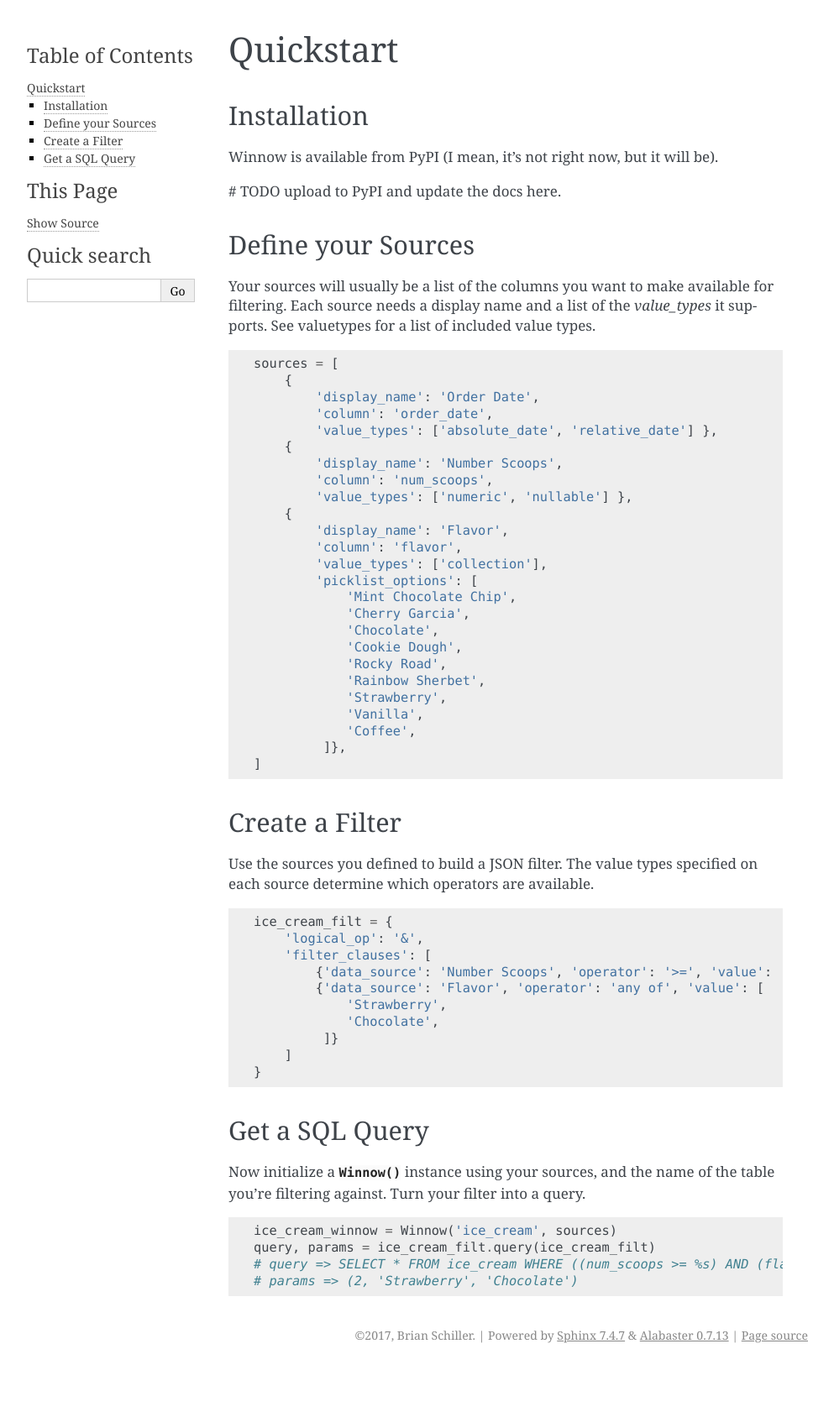
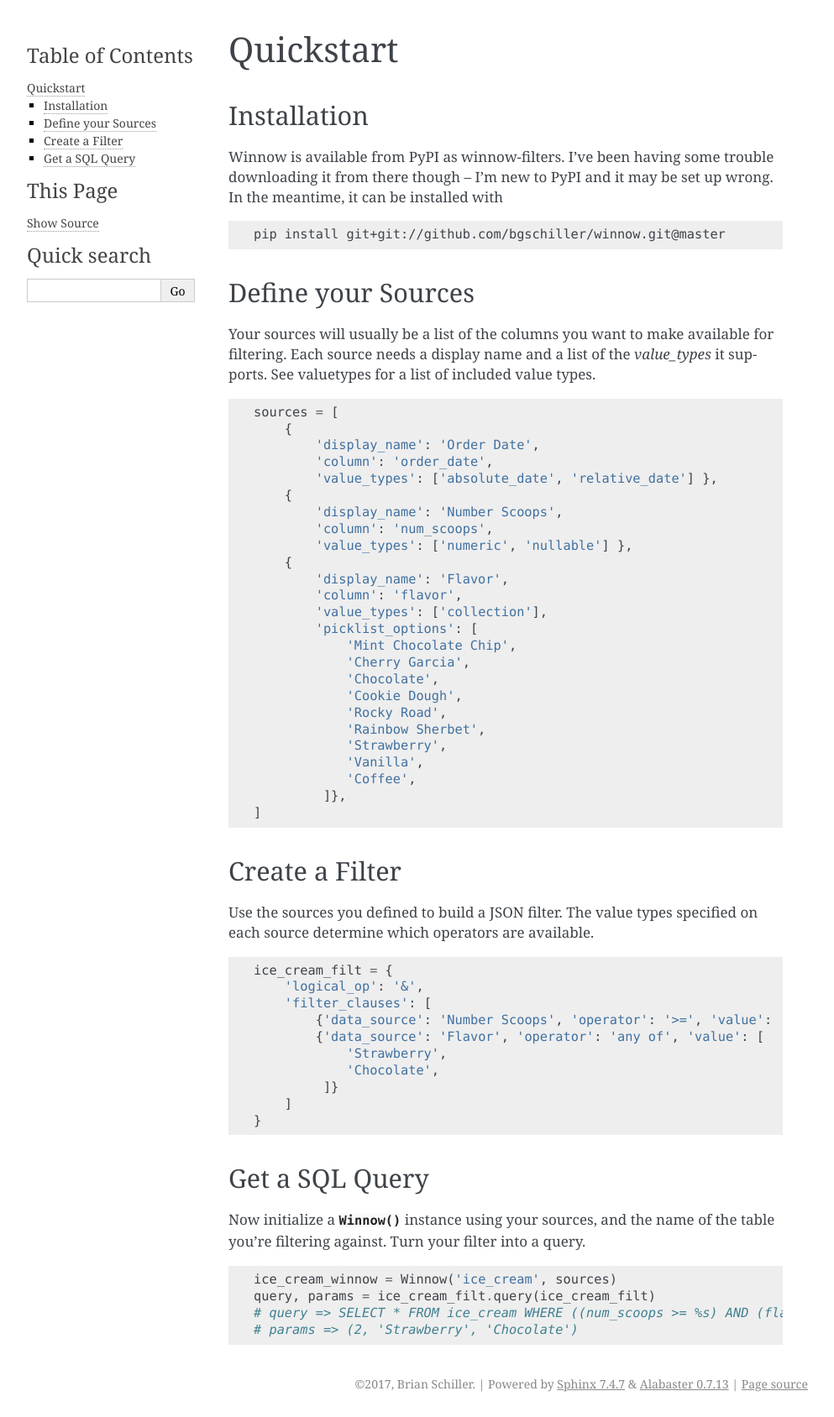
Before and after one commit to bgschiller/winnow, a Sphinx documentation site: the page built from docs/quickstart.rst, in a window 1280 px wide. Shown: the whole page at 84% size, without its empty margins (148-1141 px from the left). Built offline with Sphinx 7.4.7, drawn with Linux system fonts in a browser that asks for light colours; before the commit the page ends 1630 px from its top, so only the background shows below that.

Commit message:
explain value_types better

```diff
--- a/docs/quickstart.rst
+++ b/docs/quickstart.rst
@@ -4,9 +4,12 @@
 Installation
 ------------
 
-Winnow is available from PyPI (I mean, it's not right now, but it will be).
+Winnow is available from PyPI as winnow-filters. I've been having some trouble downloading it from there though -- I'm new to PyPI and it may be set up wrong. In the meantime, it can be installed with
 
-# TODO upload to PyPI and update the docs here.
+.. code-block:: bash
+
+    pip install git+git://github.com/bgschiller/winnow.git@master
+
 
 Define your Sources
 -------------------
--- a/docs/valuetypes.rst
+++ b/docs/valuetypes.rst
@@ -1,7 +1,11 @@
 Value Types and Operators
 =========================
 
-The existing value types and operators can be easily extended by subclassing Winnow.
+A value type corresponds to the shape of the ``value`` key in a filter. It might be numeric (``3``), or string (``Mad-Eye Moody``) or relative_date (``last_7_days``). Each operator specifes the unique value type it operates on. Each data_source can list any number of value types it will support.
+
+For example, "Order Date" source from our quickstart example lists that it supports both relative_date and absolute_date. The values for relative_date look like ``last_month`` or ``next_7_days``. The values for absolute_date look like ``2017-05-18T12:30``. Because both absolute\_ and relative_date value_types are supported for "Order Date", we can use the relative_date operators (``within`` and ``outside of``) as well as the absolute_date operators (``before`` and ``after``).
+
+The existing value types and operators can be easily extended by subclassing Winnow. We will see out to do this in :ref:`extending_winnow`.
 
 numeric
 -------
```
